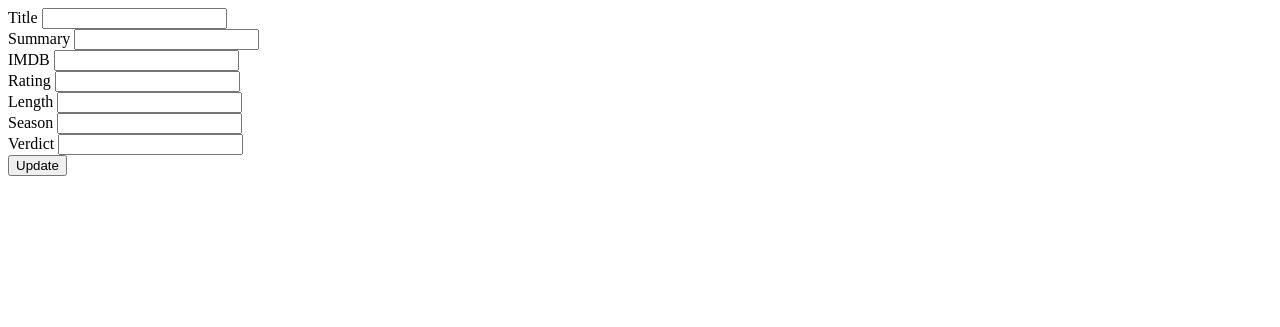
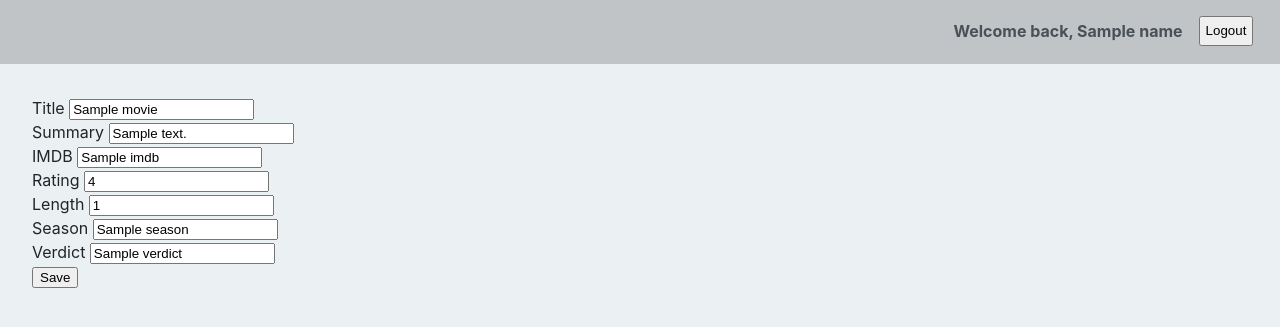
Before and after one commit to modellmaker/movie-database, a Flask app: template templates/movie.html in a window 1280 px wide. Shown: the top 327 px of the page. Run offline with Flask 2, Linux system fonts and the light colour scheme; the template is opened without the code that fills it: most values are stand-ins (such as "Sample title", 1, 10 or a date in 2020).

Commit message:
21.ora.hazi

```diff
--- a/main.py
+++ b/main.py
@@ -22,7 +22,7 @@ class Movies:
 '''
 egy = Movies("cim", "leiras", "IMDB", "1.1", "1:23:45", "1", "verdict")
 ketto = Movies("cim2", "leiras2", "IMDB2", "1.2", "2:00:00", "2", "verdict2")
-harom = Movies("cim3", "leiras3", "IMDB3", "1.3", "3:00:00", "3", "verdict2")
+harom = Movies("cim3", "leiras3", "IMDB3", "1.3", "3:00:00", "3", "verdict3")
 movies = [egy, ketto, harom]
 
 for movie in movies:
@@ -52,16 +52,32 @@ def delete():
     return redirect("/")
 
 
-@app.route("/update", methods=["POST"])
-def update():
+@app.route("/update/<id>", methods=["GET", "POST"])
+def update(id):
     session_token = request.cookies.get("session_token")
+    user = db.query(User).filter_by(session_token=session_token).first()
     if session_token:
-        movie = request.form.get("movie")
+        if request.method == 'GET':
+            movie = db.query(MovieDB).filter_by(id=id).first()
+            return render_template("movie.html", name=user.username, movie=movie)
+        elif request.method == "POST":
+            movie_id = request.form.get("movie_id")
+            movie = db.query(MovieDB).filter(MovieDB.id == movie_id).first()
+            movie.title = request.form.get("title")
+            movie.summary = request.form.get("summary")
+            movie.imdb = request.form.get("imdb")
+            movie.rating = request.form.get("rating")
+            movie.length = request.form.get("length")
+            movie.season = request.form.get("season")
+            movie.verdict = request.form.get("verdict")
+            db.update(MovieDB)
+            db.commit()
+            return redirect("/")
 
 
-@app.route("/movies/<title>")
-def movielink(title):
-    movie = db.query(MovieDB).filter_by(title=title).first()
+@app.route("/movies/<id>")
+def movielink(id):
+    movie = db.query(MovieDB).filter_by(id=id).first()
     session_token = request.cookies.get("session_token")
     if session_token:
         user = db.query(User).filter_by(session_token=session_token).first()
--- a/static/css/style.css
+++ b/static/css/style.css
@@ -102,6 +102,7 @@ th{
 #center{
     float: right;
     width: 100%;
+    margin-left: 15em;
 }
 
 .logout_btn{
@@ -110,3 +111,13 @@ th{
     padding: 5px 5px;
     line-height: 120%;
 }
+
+#update{
+    margin: 2em;
+}
+
+.a_btn{
+    float: left;
+    margin-left: 15em;
+    margin-top: 2em;
+}
--- a/templates/index.html
+++ b/templates/index.html
@@ -52,7 +52,8 @@
             <td>{{movie.title}}</td>
             <td>{{movie.summary}}</td>
             <td><a href="{{movie.imdb}}">Link</a></td>
-            <td><a href="/movies/{{movie.title}}">More</a></td>
+            <td><a href="/movies/{{movie.id}}">More</a></td>
+            <td><a href="/update/{{movie.id}}">Update</a></td>
             <td>
                 <form method="post" action="/delete">
                     <button type="submit" name="movie_id" value="{{movie.id}}">Delete</button>
--- a/templates/movie-detail.html
+++ b/templates/movie-detail.html
@@ -36,5 +36,6 @@
             </tr>
         </table>
     </div>
+    <a href="/" class="a_btn">Home</a>
 </body>
 </html>
--- a/templates/movie.html
+++ b/templates/movie.html
@@ -2,25 +2,43 @@
 <html lang="en">
 <head>
     <meta charset="UTF-8">
-    <title>Title</title>
+    <link rel="stylesheet" href="/static/css/style.css">
+    <title>{% block title %}{{movie.title}}{% endblock %}</title>
 </head>
 <body>
-    <form action="/update" method="post">
+    <div id="menubar">
+        <div>
+            <form method="post" action="/logout">
+                <button class="logout_btn" type="submit">Logout</button>
+            </form>
+            <h4 id="menu">Welcome back, {{name}}</h4>
+        </div>
+    </div>
+    <div id="update">
+        <form action="/update/<id>" method="post">
             <label for="title">Title</label>
-        <input id="title" name="title"><br>
+            <input id="title" name="title" value="{{movie.title}}"><br>
+
             <label for="summary">Summary</label>
-        <input id="summary" name="summary"><br>
+            <input id="summary" name="summary" value="{{movie.summary}}"><br>
+
             <label for="IMDB">IMDB</label>
-        <input id="IMDB" name="imdb"><br>
+            <input id="IMDB" name="imdb" value="{{movie.imdb}}"><br>
+
             <label for="rating">Rating</label>
-        <input id="rating" name="rating"><br>
+            <input id="rating" name="rating" value="{{movie.rating}}"><br>
+
             <label for="length">Length</label>
-        <input id="length" name="length"><br>
+            <input id="length" name="length" value="{{movie.length}}"><br>
+
             <label for="season">Season</label>
-        <input id="season" name="season"><br>
+            <input id="season" name="season" value="{{movie.season}}"><br>
+
             <label for="verdict">Verdict</label>
-        <input id="verdict" name="verdict"><br>
-        <button type="submit" name="movie_id" value="{{movie_id}}">Update</button>
+            <input id="verdict" name="verdict" value="{{movie.verdict}}"><br>
+
+            <button type="submit" name="movie_id" value="{{movie.id}}">Save</button>
         </form>
+    </div>
 </body>
 </html>
```
Also changed, not shown: localhost.sqlite. Lines whose indentation alone changed are shown as unchanged.
